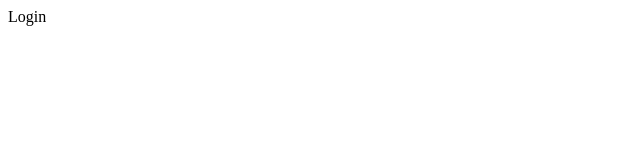
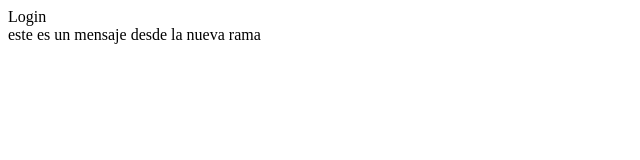
Before and after one commit to Roosevelt90/pruebaSena, a plain HTML site: page login.html in a window 1280 px wide. Shown: the whole page, without its empty margins (0-640 px from the left). Drawn offline with Linux system fonts and the light colour scheme.

Commit message:
Se cambio algo en la nueva rama

```diff
--- a/login.html
+++ b/login.html
@@ -8,7 +8,7 @@
 <body>
     Login
     <div>
-
+        este es un mensaje desde la nueva rama
     </div>
     <div></div>
     <div></div>
```
